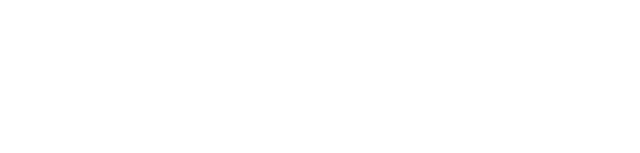
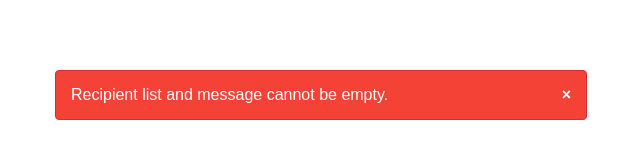
Before and after one commit to dorianagaesse/threema-test, an Angular app: page /threema-message in a window 1280 px wide. Both pictures are taken after typing "name@example.com", "Sample" into the empty fields and a click on the button "Send Message". Shown: the part 644-797 px from the top of the page, without its empty margins (319-959 px from the left). Built offline with nearby package versions, Linux system fonts and the light colour scheme; no server answers.

Commit message:
Multiple recipients: correct errors handling

```diff
--- /dev/null
+++ b/src/app/alert/alert.component.html
@@ -0,0 +1,4 @@
+<div class="alert" [ngClass]="{'success': type === 'success', 'error': type === 'error', 'warning': type === 'warning'}">
+  <span class="close" (click)="closeAlert()">&times;</span>
+  {{ message }}
+</div>
--- /dev/null
+++ b/src/app/alert/alert.component.scss
@@ -0,0 +1,40 @@
+.alert {
+  padding: 15px;
+  margin-bottom: 20px;
+  border: 1px solid;
+  border-radius: 4px;
+  width: 500px;
+  position: fixed;
+  left: 50%;
+  transform: translateX(-50%);
+  bottom: 16px;
+  cursor: pointer;
+}
+
+.success {
+  background-color: #4CAF50;
+  color: white;
+  border-color: #45a049;
+}
+
+.error {
+  background-color: #f44336;
+  color: white;
+  border-color: #d32f2f;
+}
+
+.warning {
+  background-color: #ff9800;
+  color: white;
+  border-color: #f57c00;
+}
+
+.close {
+  float: right;
+  font-weight: bold;
+  cursor: pointer;
+}
+
+.close:hover {
+  color: #000;
+}
--- /dev/null
+++ b/src/app/alert/alert.component.ts
@@ -0,0 +1,15 @@
+import { Component, Input } from '@angular/core';
+
+@Component({
+  selector: 'app-alert',
+  templateUrl: './alert.component.html',
+  styleUrls: ['./alert.component.scss']
+})
+export class AlertComponent {
+  @Input() type: 'success' | 'error' | 'warning' = 'error';
+  @Input() message: string = '';
+
+  closeAlert() {
+    console.log('Closing alert.');
+  }
+}
--- a/src/app/app.module.ts
+++ b/src/app/app.module.ts
@@ -7,12 +7,14 @@
 import { AppComponent } from './app.component';
 import { MessageSenderComponent } from './message-sender/message-sender.component';
 import { RecipientInputComponent } from './recipient-input/recipient-input.component';
+import { AlertComponent } from './alert/alert.component';
 
 @NgModule({
   declarations: [
     AppComponent,
     MessageSenderComponent,
-    RecipientInputComponent
+    RecipientInputComponent,
+    AlertComponent
   ],
   imports: [
     BrowserModule,
--- a/src/app/message-sender/message-sender.component.html
+++ b/src/app/message-sender/message-sender.component.html
@@ -4,7 +4,7 @@
   <form (ngSubmit)="sendMessage()">
     <div class="form-group">
       <label for="recipient">Recipient:</label>
-      <app-recipient-input [(recipients)]="recipientList"></app-recipient-input>
+      <app-recipient-input [(recipients)]="recipientList" (invalidRecipient)="handleInvalidRecipient()"></app-recipient-input>
     </div>
 
     <div class="form-group">
@@ -19,4 +19,6 @@
 
     <button type="submit">Send Message</button>
   </form>
+
+  <app-alert *ngIf="showAlert" [type]="alertType" [message]="alertMessage" (click)="closeAlert()"></app-alert>
 </div>
--- a/src/app/message-sender/message-sender.component.ts
+++ b/src/app/message-sender/message-sender.component.ts
@@ -9,18 +9,22 @@
 })
 export class MessageSenderComponent {
 
+  // Business variables
   recipientList: string[] = [];   // to
   message: string = '';     // box
   recipientType: string = '';
 
+  // Alert variables
+  showAlert: boolean = false;
+  alertType: 'success' | 'error' | 'warning' = 'error';
+  alertMessage: string = '';
+
   constructor(private router: Router, private threemaService: ThreemaService) {}
 
   sendMessage() {
-    // Logic to send the message here
-    // --> create ThreemaService and call its helper functions
 
+    if (this.recipientList.length > 0 && this.message.trim() !== '') {
       const from = '*IPLIS00';
-    // to = recipient. TODO: determine the recipient time to set the header (phone, id, email)
       const to = this.recipientList.join(',');
       const message = this.message;
       const recipientType = this.recipientType;
@@ -29,12 +33,41 @@
 
 
       this.threemaService.sendThreemaMessage(from, to, message, recipientType).subscribe(
-      (message) => {
-        alert(message);
+        (response) => {
+          console.log('response: ', response);
+
+          this.showAlert = true;
+
+          if (response.status === 'success') {
+            this.alertType = 'success';
+          } else if (response.status === 'partial') {
+            this.alertType = 'warning';
+          } else {
+            this.alertType = 'error';
+          }
+
+          this.alertMessage = response.message;
         },
-      (error) => {
-        alert(error)
+        (errorMessage) => {
+          this.showAlert = true;
+          this.alertType = 'error';
+          this.alertMessage = errorMessage;
         }
       );
+    } else {
+      this.showAlert = true;
+      this.alertType = 'error';
+      this.alertMessage = 'Recipient list and message cannot be empty.';
     }
   }
+
+  handleInvalidRecipient() {
+    this.showAlert = true;
+    this.alertType = 'error';
+    this.alertMessage = 'Invalid recipient: please enter a phone number, an email address or an account ID (8 digits).';
+  }
+
+  closeAlert() {
+    this.showAlert = false;
+  }
+}
--- a/src/app/recipient-input/recipient-input.component.ts
+++ b/src/app/recipient-input/recipient-input.component.ts
@@ -8,6 +8,7 @@
 export class RecipientInputComponent {
   @Input() recipients: string[] = [];
   @Output() recipientsChange = new EventEmitter<string[]>();
+  @Output() invalidRecipient = new EventEmitter<void>();
 
   currentRecipient: string = '';
 
@@ -21,7 +22,7 @@
           this.recipientsChange.emit([...this.recipients]);
           this.currentRecipient = '';
         } else {
-          alert('Invalid recipient: please enter a phone number, an email address or an account ID (8 digits).');
+          this.invalidRecipient.emit();
         }
       }
     }
--- a/src/app/services/threema.service.ts
+++ b/src/app/services/threema.service.ts
@@ -1,7 +1,7 @@
 import { Injectable } from '@angular/core';
-import { HttpClient, HttpHeaders, HttpResponse, HttpParamsOptions } from '@angular/common/http';
+import { HttpClient, HttpHeaders, HttpResponse } from '@angular/common/http';
 import { Observable, of } from 'rxjs';
-import { catchError, map, switchMap } from 'rxjs/operators';
+import { catchError, map } from 'rxjs/operators';
 import { environment } from 'src/environments/environment.development';
 
 @Injectable({
@@ -13,7 +13,7 @@
 
   constructor(private http: HttpClient) { }
 
-  public sendThreemaMessage(from: string, to: string, message: string, recipientType: string, nonce: string = 'd', box: string = 'd'): Observable<string> {
+  public sendThreemaMessage(from: string, to: string, message: string, recipientType: string): Observable<{status: string, message: string}> {
     console.log('url: ', this.url+"/send_message");
 
     const headers = new HttpHeaders({
@@ -27,30 +27,33 @@
       to: to,
       message: message,
       recipientType: recipientType,
-      nonce: nonce,
-      box: box,
       secret: this.api_secret
     };
 
-    // return this.http.post(this.url + '/send_e2e', body, { headers, observe: 'response'}).pipe(
-    //   map((response: HttpResponse<any>) => response.status === 200),
-    //   catchError(() => of(false))
-    // );
-
-    return this.http.post(this.url + '/send_message', body, {headers: headers, observe: 'response'})
+    return this.http.post(this.url + '/send_e2e_message', body, {headers: headers, observe: 'response'})
       .pipe(
         map((response: HttpResponse<any>) => {
-          console.log('response: ', response);
+          let status: string;
+          let displayMessage: string;
 
           if (response.status === 200) {
-            return 'Message sent successfully.';
+            status = 'success';
+            displayMessage = 'Message sent successfully.';
           } else if (response.status === 207) {
-            return 'Message partially sent. Failed recipients: ' + JSON.stringify(response.body.failed_recipients);
+            status = 'partial';
+            displayMessage = 'Message partially sent. Failed recipients: ' + JSON.stringify(response.body.status);
           } else {
-            return 'Failed to send message. Error details: ' + response.body.error_details;
+            status = 'error';
+            displayMessage = 'Failed to send message. Error details: ' + response.body.status_message;
           }
+
+          return { status, message: displayMessage };
         }),
-        catchError(() => of('Failed to send message. Please try again later.'))
+        catchError((error) => of({
+          status: 'error',
+          message: 'Error from the server. Error details:\n' + error.error.status
+        })
+        )
       );
   }
 
```
Also changed, not shown: 1 other file (tests, documents, lock files or other folders). Lines whose indentation alone changed are shown as unchanged.
